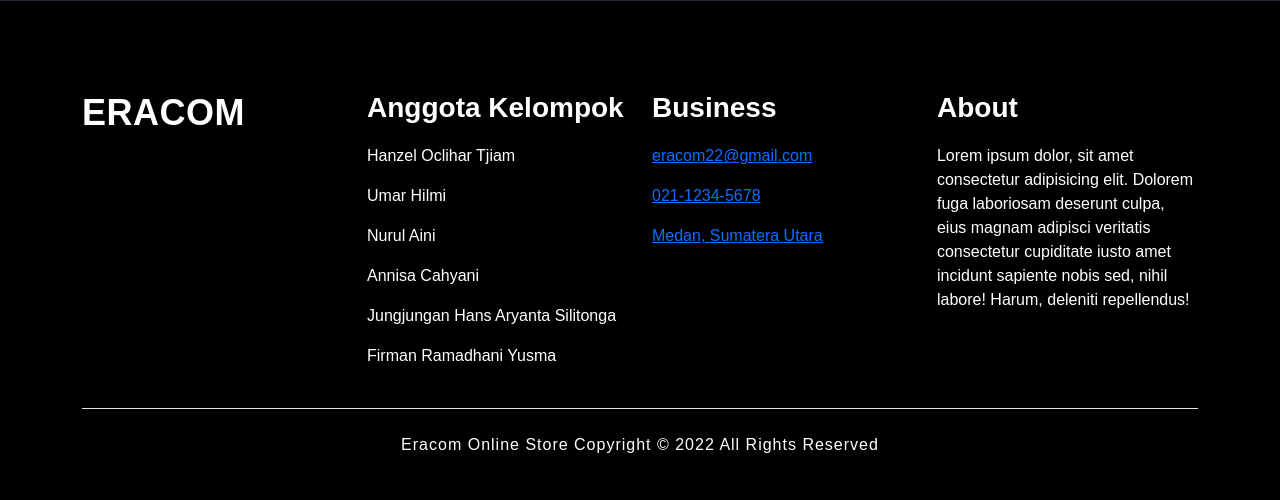
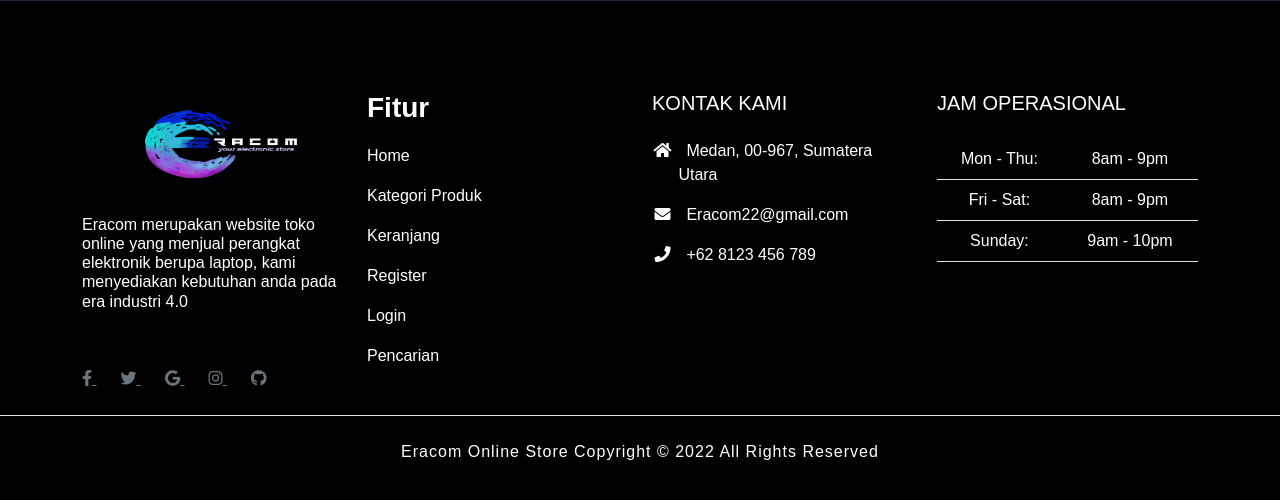
Before and after one commit to nurulaini7/TubesProweb, a PHP site: page / in a window 1280 px wide. Shown: the part 2421-2921 px from the top of the page. Before the commit the page ends 2874 px from the top, so only its background shows below. Run offline with PHP 8.4, Linux system fonts and the light colour scheme; data comes from the database, SQL or seed files in the repository.

Commit message:
Update index.php

```diff
--- a/tubes/index.php
+++ b/tubes/index.php
@@ -14,10 +14,10 @@
 
     <!-- Bootstrap CSS -->
     <link href="https://cdn.jsdelivr.net/npm/bootstrap@5.0.2/dist/css/bootstrap.min.css" rel="stylesheet" integrity="sha384-EVSTQN3/azprG1Anm3QDgpJLIm9Nao0Yz1ztcQTwFspd3yD65VohhpuuCOmLASjC" crossorigin="anonymous" />
+    <link rel='stylesheet' href='https://cdnjs.cloudflare.com/ajax/libs/font-awesome/5.15.1/css/all.min.css'>
     <link rel="stylesheet" href="assets/css/style.css" />
     <link href="https://unpkg.com/aos@2.3.1/dist/aos.css" rel="stylesheet">
     <title>Eracom</title>
-
 
     <!-- icons -->
     <link href='https://unpkg.com/boxicons@2.1.4/css/boxicons.min.css' rel='stylesheet'>
@@ -52,10 +52,10 @@
               </li>
             </li>
             <li class="nav-item mt-2">
-              <a class="nav-link" href="#">Login</a>
+              <a class="nav-link" href="#">Register</a>
             </li>
             <li class="nav-item mt-2">
-              <a class="nav-link" href="#">Register</a>
+              <a class="nav-link" href="#">Login</a>
             </li>
             <div class="icons-home nav-icons">
               <a href="keranjang.php"><i class='bx bxs-cart'></i></i></a>
@@ -199,7 +199,29 @@
         <div class="footer-content row mb-4">
           <div class="footer-brand col-12 col-sm-12 col-md-3 col-lg-3">
             <div>
-              <h1 class="text-main">ERACOM</h1>
+            <img src="assets/img/logo.png" alt="" width="300px" height="100px" />
+            <br><br>
+            <h6 class="text-white">Eracom merupakan website toko online yang menjual perangkat elektronik berupa laptop, kami menyediakan kebutuhan anda pada era industri 4.0 </h6>
+            <br><br>
+            <div class="color-white">
+              <a href="" class="me-4 link-secondary">
+                <i class="fab fa-facebook-f"></i>
+              </a>
+              <a href="" class="me-4 link-secondary">
+                <i class="fab fa-twitter"></i>
+              </a>
+              <a href="" class="me-4 link-secondary">
+                <i class="fab fa-google"></i>
+              </a>
+              <a href="" class="me-4 link-secondary">
+                <i class="fab fa-instagram"></i>
+              </a>
+              <a href="" class="me-4 link-secondary">
+                <i class="fab fa-github"></i>
+              </a>
+            </div>
+            <div class="col-lg-4 col-md-6 mb-4 mb-md-0">
+          </div>
           </div>
           </div>
 
@@ -208,35 +230,53 @@
               <div class="footer-item col-12 col-sm-12 col-md-4">
                 <div>
                   <div class="footer-item-content">
-                    <h3 class="text-main">Anggota Kelompok</h3>
-                    <p>Hanzel Oclihar Tjiam</p>
-                    <p>Umar Hilmi</a></p>
-                    <p>Nurul Aini</a></p>
-                    <p>Annisa Cahyani</a></p>
-                    <p>Jungjungan Hans Aryanta Silitonga</a></p>
-                    <p>Firman Ramadhani Yusma</a></p>
+                    <h3 class="text-main">Fitur</h3>
+                    <p>Home</p>
+                    <p>Kategori Produk</a></p>
+                    <p>Keranjang</a></p>
+                    <p>Register</a></p>
+                    <p>Login</a></p>
+                    <p>Pencarian</a></p>
                   </div>
                 </div>
               </div>
 
-              <div class="footer-item col-12 col-sm-12 col-md-4">
-                <div>
-                  <div class="footer-item-content">
-                    <h3 class="text-main">Business</h3>
-                    <p><a href="#">eracom22@gmail.com</a></p>
-                    <p><a href="#">021-1234-5678</a></p>
-                    <p><a href="#">Medan, Sumatera Utara</a></p>
+                      <div class="col-lg-4 col-md-6 mb-4 mb-md-0">
+                        <h5 class="text-uppercase mb-4 text-white">Kontak Kami</h5>
+                        <ul class="fa-ul text-white" style="margin-left: 1.65em;">
+                          <li class="mb-3">
+                            <span class="fa-li"><i class="fas fa-home"></i></span><span class="ms-2">Medan, 00-967, Sumatera Utara</span>
+                          </li>
+                          <li class="mb-3">
+                            <span class="fa-li"><i class="fas fa-envelope"></i></span><span class="ms-2">Eracom22@gmail.com</span>
+                          </li>
+                          <li class="mb-3">
+                            <span class="fa-li"><i class="fas fa-phone"></i></span><span class="ms-2">+62 8123 456 789</span>
+                          </li>
+                        </ul>
+                      </div>
+
+                            <div class="col-lg-4 col-md-6 mb-4 mb-md-0">
+                            <h5 class="text-uppercase mb-4 text-white">Jam Operasional</h5>
+
+                            <table class="table text-center text-white">
+                              <tbody class="fw-normal">
+                                <tr>
+                                  <td>Mon - Thu:</td>
+                                  <td>8am - 9pm</td>
+                                </tr>
+                                <tr>
+                                  <td>Fri - Sat:</td>
+                                  <td>8am - 9pm</td>
+                                </tr>
+                                <tr>
+                                  <td>Sunday:</td>
+                                  <td>9am - 10pm</td>
+                                </tr>
+                              </tbody>
+                            </table>
                           </div>
                         </div>
-              </div>
-
-              <div class="footer-item col-12 col-sm-12 col-md-4">
-                <div>
-                  <div class="footer-item-content">
-                    <h3 class="text-main">About</h3>
-
-                      <p>Lorem ipsum dolor, sit amet consectetur adipisicing elit. Dolorem fuga laboriosam deserunt culpa, eius magnam adipisci veritatis consectetur cupiditate iusto amet incidunt sapiente nobis sed, nihil labore! Harum, deleniti repellendus!</p>
-
                       </div>
                     </div>
                   </div>
@@ -255,9 +295,7 @@
               </div>
             </div>
           </footer>
-
-
-
+<!-- Akhir footer -->
 
     <script src="assets/js/main.js"></script>
     <script src="https://unpkg.com/aos@2.3.1/dist/aos.js"></script>
```
Lines whose indentation alone changed are shown as unchanged.
